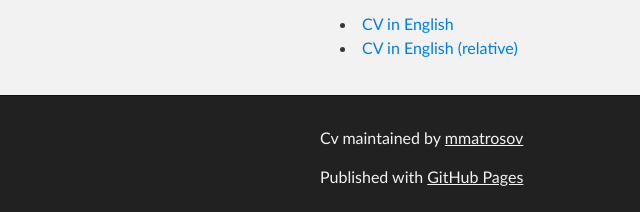
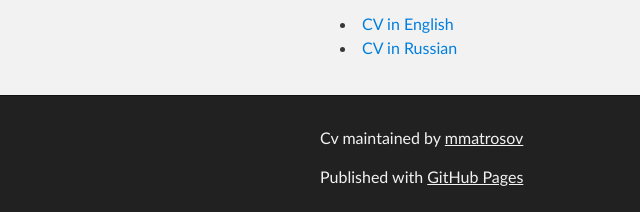
Before and after one commit to mmatrosov/cv, a plain HTML site: page index.html in a window 1280 px wide. Shown: the part 357-569 px from the top of the page, 0-640 px from the left. Drawn offline with Linux system fonts and the light colour scheme.

```diff
--- a/index.html
+++ b/index.html
@@ -37,8 +37,8 @@
 <p>This is a simple page to make PDF files available for viewing directly in browser, without downloading them.</p>
 
 <ul>
-<li><a href="http://mmatrosov.github.io/cv/matrosov-cv-eng.pdf">CV in English</a></li>
-<li><a href="matrosov-cv-eng.pdf">CV in English (relative)</a></li>
+<li><a href="matrosov-cv-eng.pdf">CV in English</a></li>
+<li><a href="matrosov-cv-rus.pdf">CV in Russian</a></li>
 </ul>
       </section>
     </div>
--- a/params.json
+++ b/params.json
@@ -1 +1 @@
-{"name":"Cv","tagline":"Curriculum Vitae","body":"### Mikhail Matrosov's CV\r\n\r\nThis is a simple page to make PDF files available for viewing directly in browser, without downloading them.\r\n\r\n* [CV in English](http://mmatrosov.github.io/cv/matrosov-cv-eng.pdf)\r\n* [CV in English (relative)](matrosov-cv-eng.pdf)\r\n","google":"","note":"Don't delete this file! It's used internally to help with page regeneration."}
+{"name":"Cv","tagline":"Curriculum Vitae","body":"### Mikhail Matrosov's CV\r\n\r\nThis is a simple page to make PDF files available for viewing directly in browser, without downloading them.\r\n\r\n* [CV in English](matrosov-cv-eng.pdf)\r\n* [CV in Russian](matrosov-cv-rus.pdf)\r\n","google":"","note":"Don't delete this file! It's used internally to help with page regeneration."}
```
